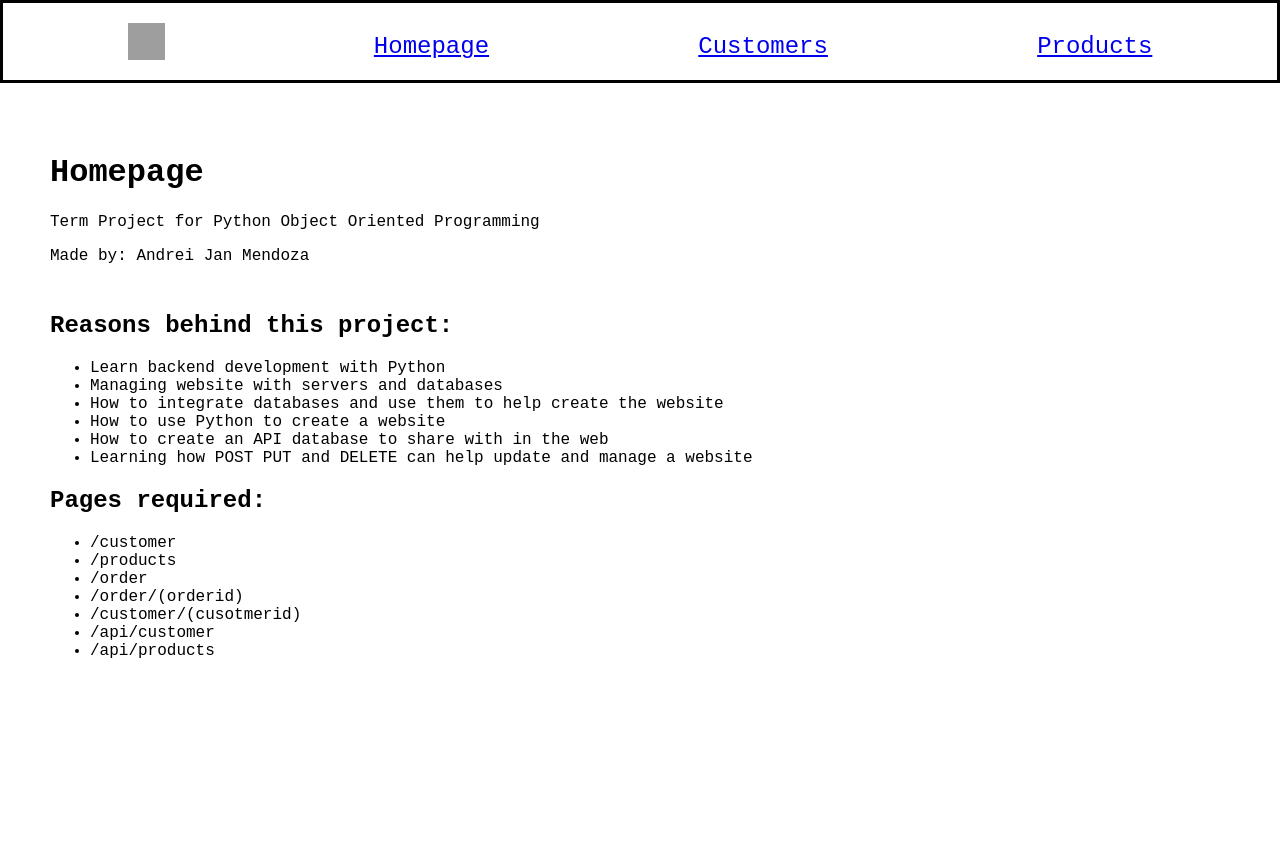
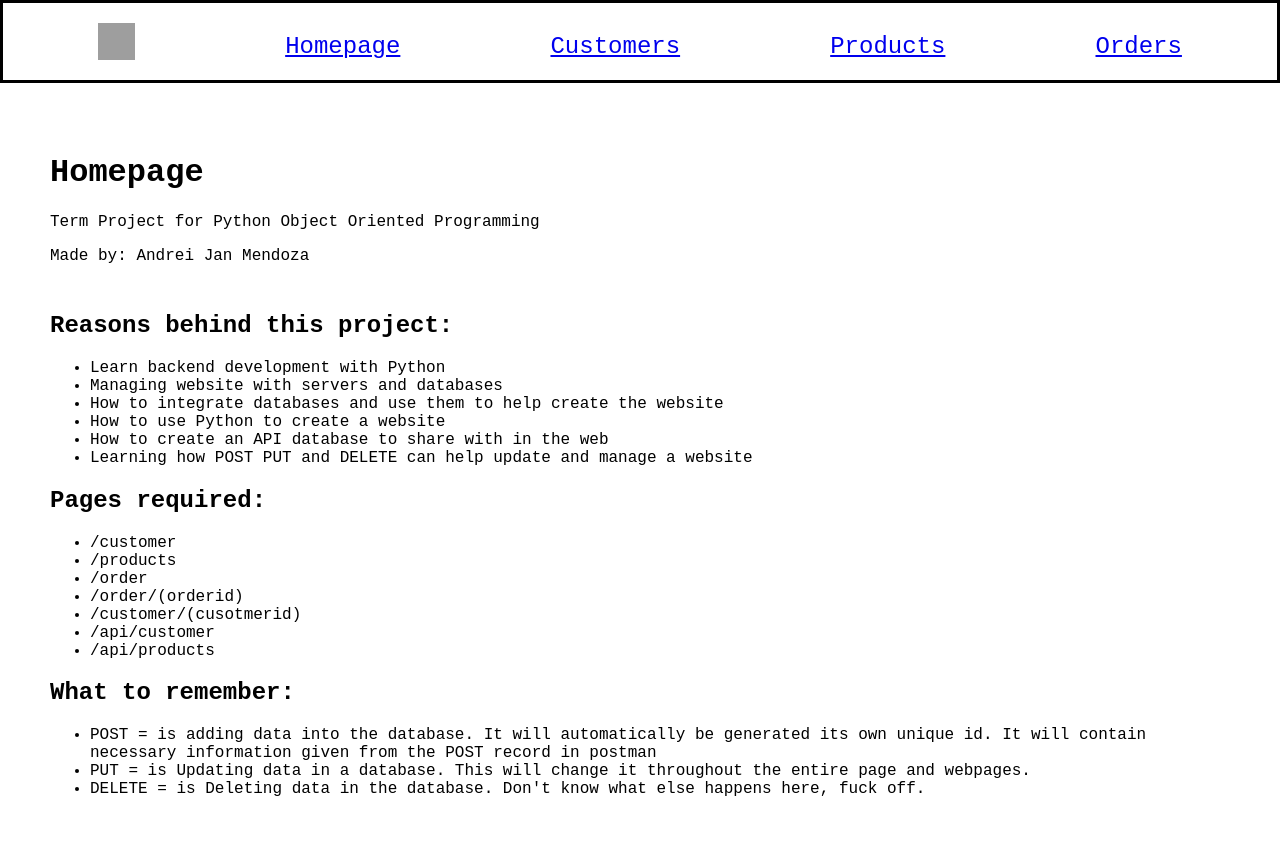
Before and after one commit to MendozaAndrei/Python-Website, a Flask app: page / in a window 1280 px wide. Before the commit the page ends 658 px from the top, so only its background shows below. Run offline with Flask 3, Linux system fonts and the light colour scheme; grey boxes are pictures that could not be loaded.

Commit message:
New Changes

```diff
--- a/app.py
+++ b/app.py
@@ -95,7 +95,13 @@ records is what EXECUTES that command. Statement can be inside the execute() fun
 
 render_template is a functin that will load the HTML file and additional contents. The first position is REQUIRED to be
 the HTML file. The second position is data that can be accessible to the HTML file. This allows us to load any information that wants to be loaded.
+
+Scalars is a function that will grab the data from the database and will be used to be displayed on the HTML file.
+
 '''
+
+
+
 #================ API list of all the customers, products and orders ===============================
 # This part creates the API list of the Website.
 @app.route("/api/customers")
@@ -144,13 +150,16 @@ def products_json():
 def order_json():
     statement = db.select(Order).order_by(Order.id)
     results = db.session.execute(statement)
+
+    otherstatement = db.select(Customer).where(Customer.id == Order.customer_id)
+
+
     data = [] # output variable
     for data_p in results.scalars():
         json_record = {
             "id": data_p.id,
-            "total": data_p.total,
             "customer_id": data_p.customer_id,
-            "items": data_p.items
+
         }
         data.append(json_record)
         # Turns products into a json format.
--- a/templates/base.html
+++ b/templates/base.html
@@ -12,6 +12,7 @@
             <a href="{{ url_for('home') }}">Homepage</a>
             <a href="{{ url_for('customers') }}">Customers</a>
             <a href="{{ url_for('products') }}">Products</a>
+            <a href="{{ url_for('orders') }}">Orders</a>
         </nav>
         <!-- Anything inside the block content and endblock will not be shown in other sites. -->
         {% block content %}
@@ -40,8 +41,12 @@
                 <li>/api/customer</li>
                 <li>/api/products</li>
             </ul>
-
-
+            <h2>What to remember:</h2>
+            <ul>
+                <li>POST = is adding data into the database. It will automatically be generated its own unique id. It will contain necessary information given from the POST record in postman</li>
+                <li>PUT = is Updating data in a database. This will change it throughout the entire page and webpages.</li>
+                <li>DELETE = is Deleting data in the database. Don't know what else happens here, fuck off.</li>
+            </ul>
 
         </div>
             {% endblock %}
```
Also changed, not shown: database.db.
